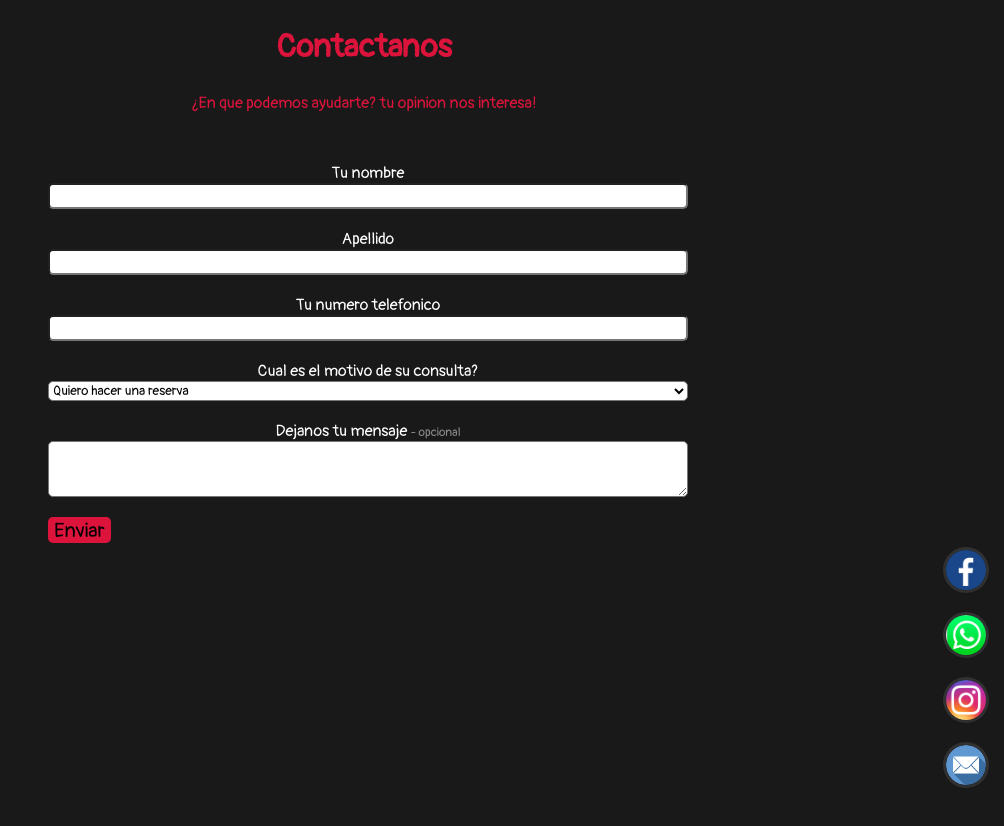
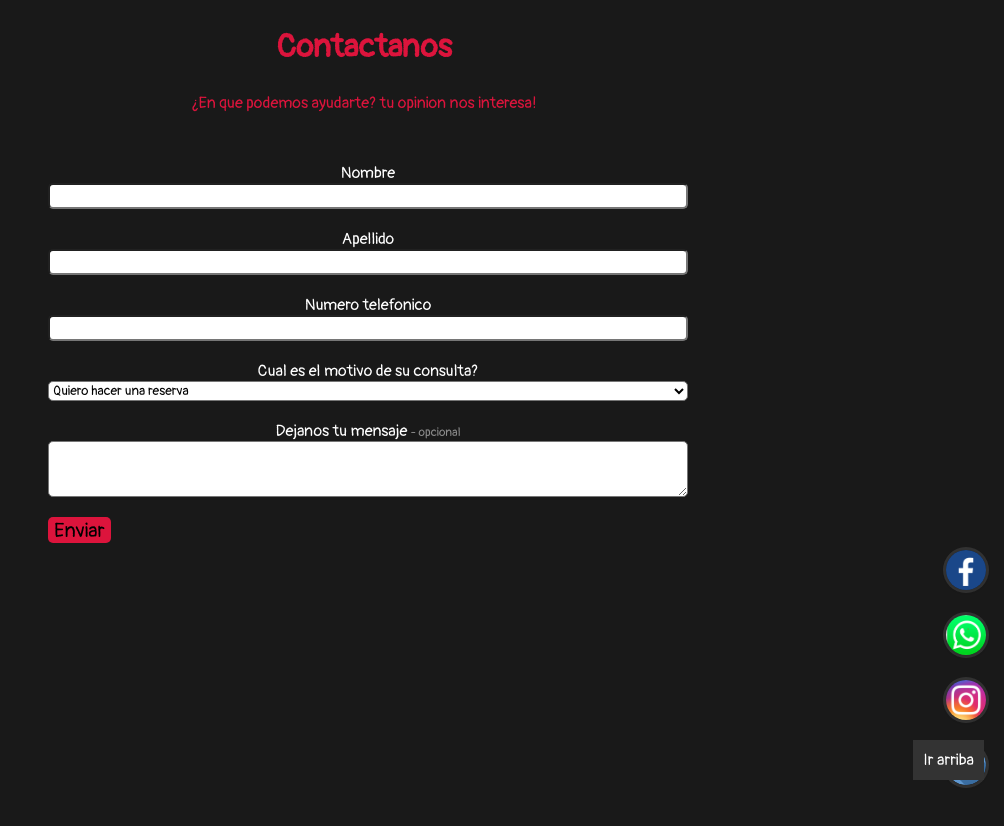
Before and after one commit to faustodesojo/Trabajo-Integrador, a plain HTML site: page form.html in a window 1280 px wide. Shown: the whole page, without its empty margins (276-1280 px from the left). Drawn offline with Linux system fonts and the light colour scheme; a web font is replaced by a local one.

Commit message:
boton arriba

```diff
--- a/form.css
+++ b/form.css
@@ -40,7 +40,7 @@
     border-radius: 5px;
 }
 
-label span{
+.contact__form label span{
     opacity: 0.5;
     font-size: 12px;
     font-weight: 100;
@@ -89,3 +89,20 @@ text-align: center;
     transform: scale(1.1);
     transition: all 0.3s;
 }
+
+
+
+.scroll-top-button {
+    position: fixed;
+    bottom: 20px;
+    right: 20px;
+    padding: 10px;
+    background-color: #333;
+    color: #fff;
+    text-decoration: none;
+    transition: all 0.3s ease;
+  }
+
+  .scroll-top-button:hover {
+    background-color: #555;
+  }
--- a/form.html
+++ b/form.html
@@ -15,13 +15,13 @@
     </div>
     <div class="contact__form">
         <form>
-            <label for="nombre">Tu nombre</label>
+            <label for="nombre">Nombre</label>
             <input type="text" name="nombre" id="nombre" required>
 
             <label for="apellido">Apellido</label>
             <input type="text" name="apellido" id="apellido" required>
 
-            <label for="telefono">Tu numero telefonico</label>
+            <label for="telefono">Numero telefonico</label>
             <input type="number" name="telefono" id="telefono" required>
 
             <label for="consulta">Cual es el motivo de su consulta?</label>
@@ -43,5 +43,9 @@
             <a href="https://outlook.live.com/owa/" target="_blank" title="mail"><img src="assets/email.png" alt="logo email"></a>
         </div>
     </section>
+    <footer>
+        <a href="#contact" class="scroll-top-button">Ir arriba</a>
+
+    </footer>
 </body>
 </html>
```
